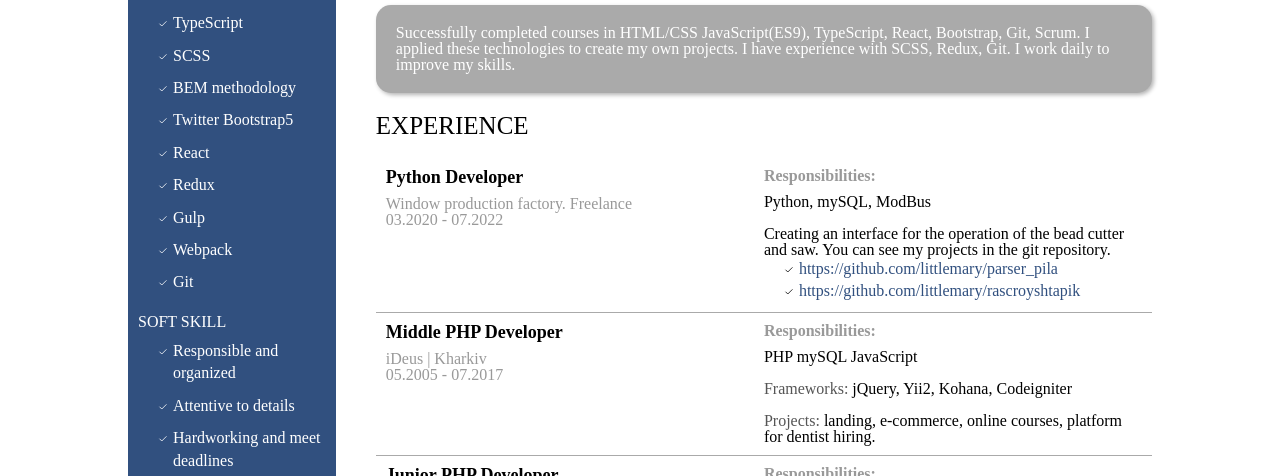
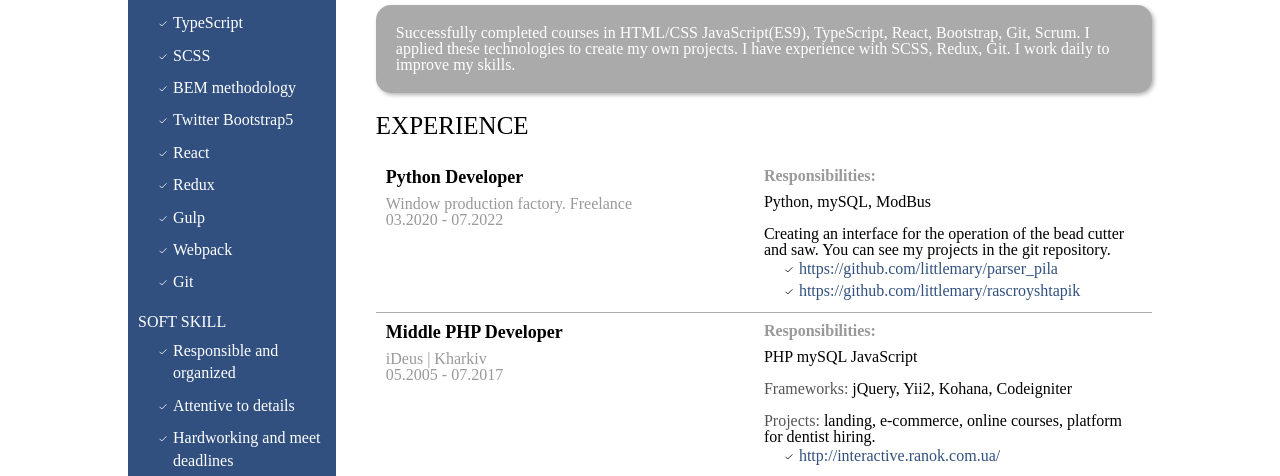
Before and after one commit to mariia-masliuk/resume, a plain HTML site: page index.html in a window 1280 px wide. Shown: the part 283-759 px from the top of the page. Drawn offline with Linux system fonts and the light colour scheme.

Commit message:
Add inteactive.ranok link

```diff
--- a/index.html
+++ b/index.html
@@ -84,6 +84,10 @@
                 PHP mySQL JavaScript<br><br>
                 <span>Frameworks:</span> jQuery, Yii2, Kohana, Codeigniter<br><br>
                 <span>Projects:</span> landing, e-commerce, online courses, platform for dentist hiring.
+              <ul class="dotted dotted-dark">
+                  <li><a href="http://interactive.ranok.com.ua/" target="_blank">http://interactive.ranok.com.ua/</a></li>
+                </ul>
+
               </div>
             </div>
           </div>
```
